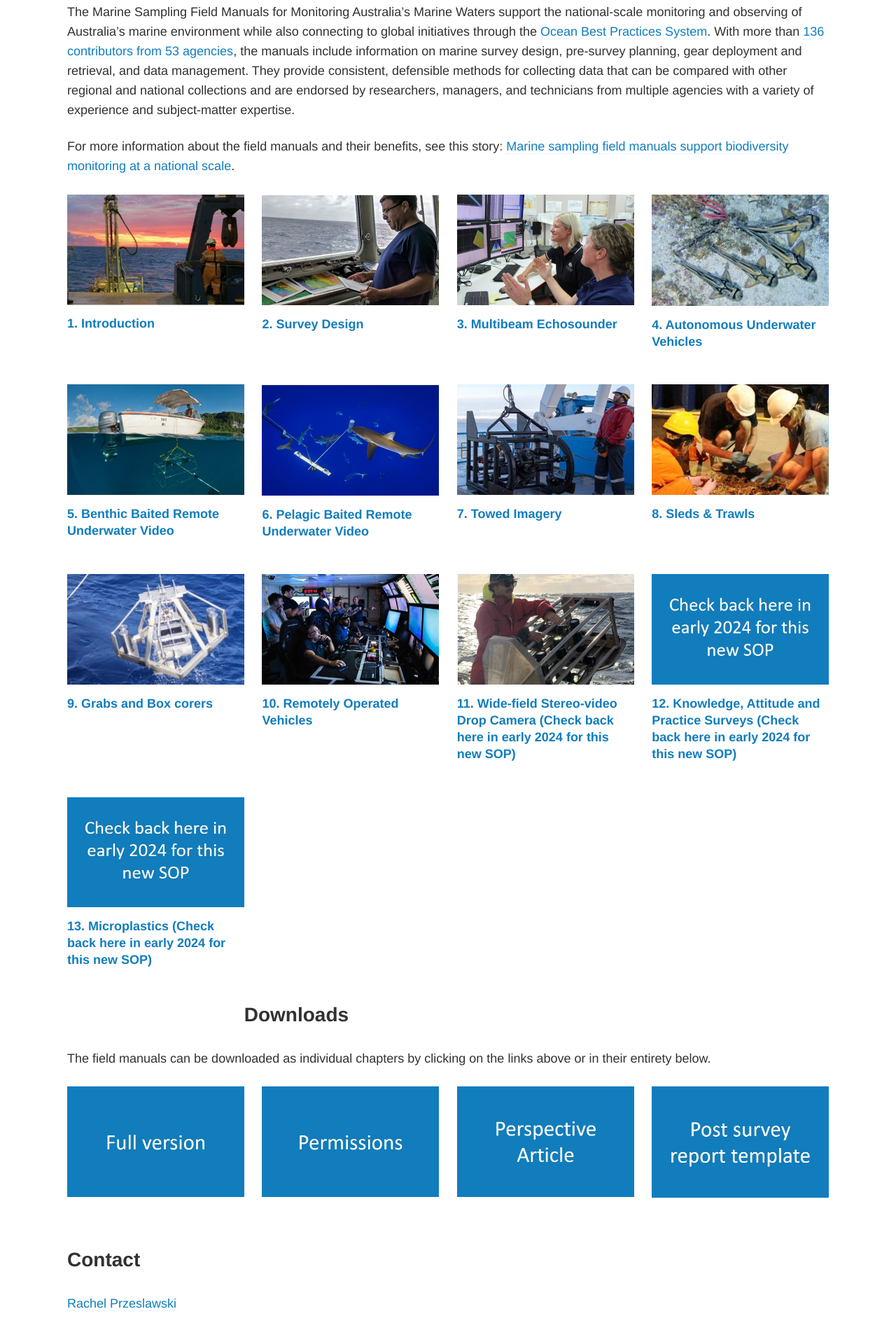
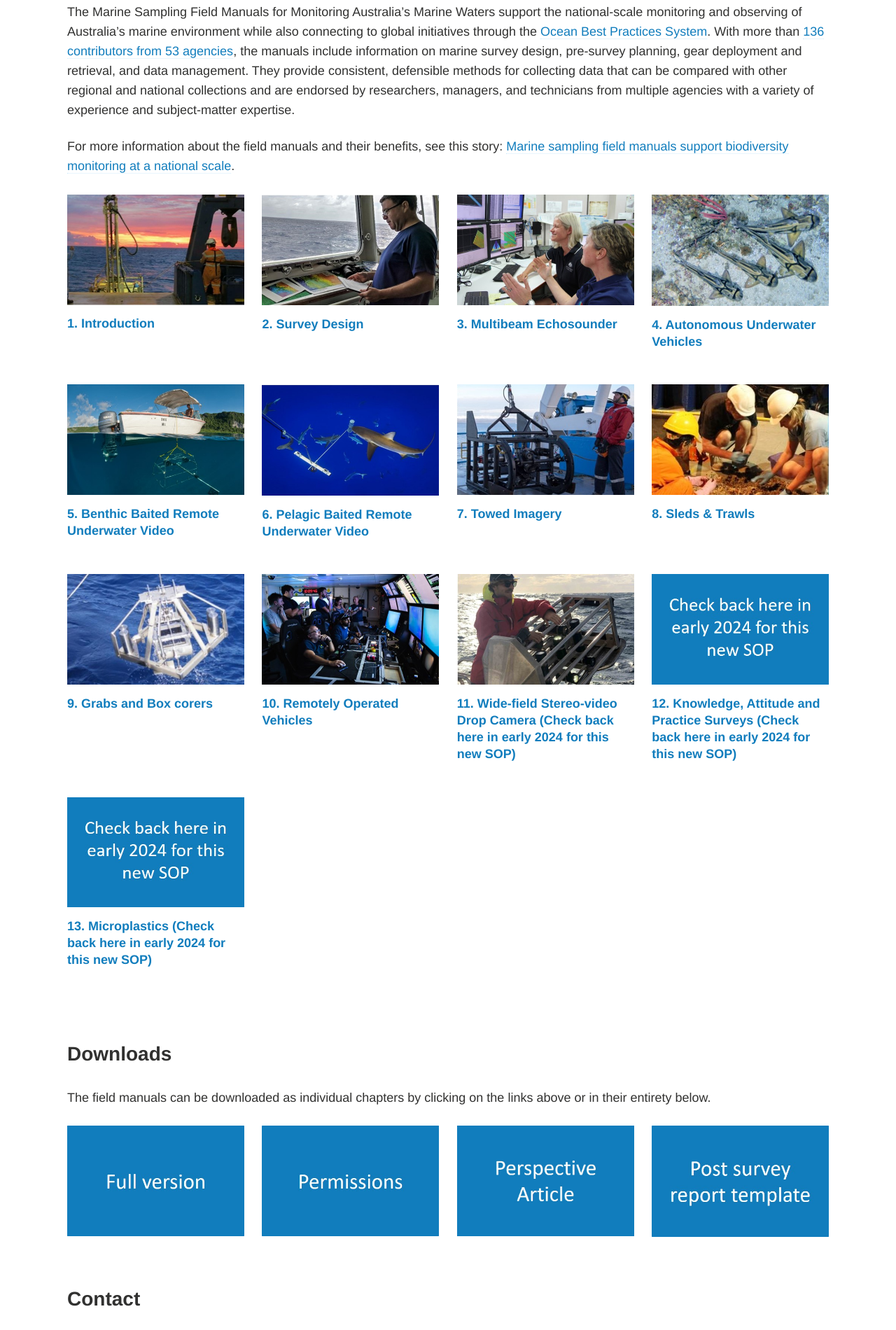
Before and after one commit to Marine-sampling-field-manual/Marine-sampling-field-manual.github.io, a Jekyll site: the page built from index.md, in a window 1280 px wide. Shown: the part 658-2558 px from the top of the page at 70% size. Built offline with Jekyll 4.4.1, drawn with Linux system fonts in a browser that asks for light colours; grey boxes are pictures that could not be loaded.

Commit message:
Update index.md

```diff
--- a/index.md
+++ b/index.md
@@ -27,7 +27,7 @@ For more information about the field manuals and their benefits, see this story:
 <br><br><br><br><br><br><br><br><br><br><br><br>
 <br><br><br><br><br><br><br><br><br><br><br><br>
 <br><br><br><br><br><br><br><br><br><br><br><br>
-<br><br><br><br>
+<br><br><br><br><br><br>
 
 ### Downloads
 The field manuals can be downloaded as individual chapters by clicking on the links above or in their entirety below.
```
